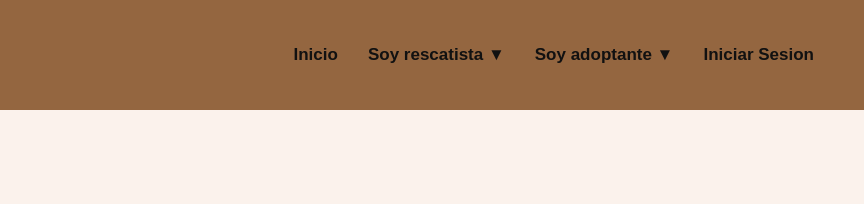
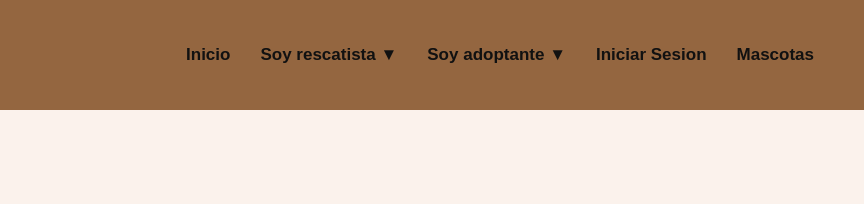
Before and after one commit to huellitasoficial16-star/Huellitas, a plain HTML site: page PartAlan/publicar.html in a window 1280 px wide. Shown: the top 204 px of the page, 416-1280 px from the left. Drawn offline with Linux system fonts and the light colour scheme.

Commit message:
Update publicar.html

```diff
--- a/PartAlan/publicar.html
+++ b/PartAlan/publicar.html
@@ -10,11 +10,12 @@
     <header>
         <h2><img src="img/logo.png" alt="Logo HuelliTas"> Huellitas</h2>
         <nav>
-            <!-- Naibalbaliw dagiti relative paths para kadagiti nadumaduma nga archivo ken carpeta -->
+
             <a href="../index.html">Inicio</a>
             <a href="../PartPaul/recatar.html">Soy rescatista ▼</a>
             <a href="../PartArturo/adoptante.html">Soy adoptante ▼</a>
             <a href="login.html">Iniciar Sesion</a>
+            <a href="mascotas.html">Mascotas</a>
         </nav>
     </header>
     <main>
```
